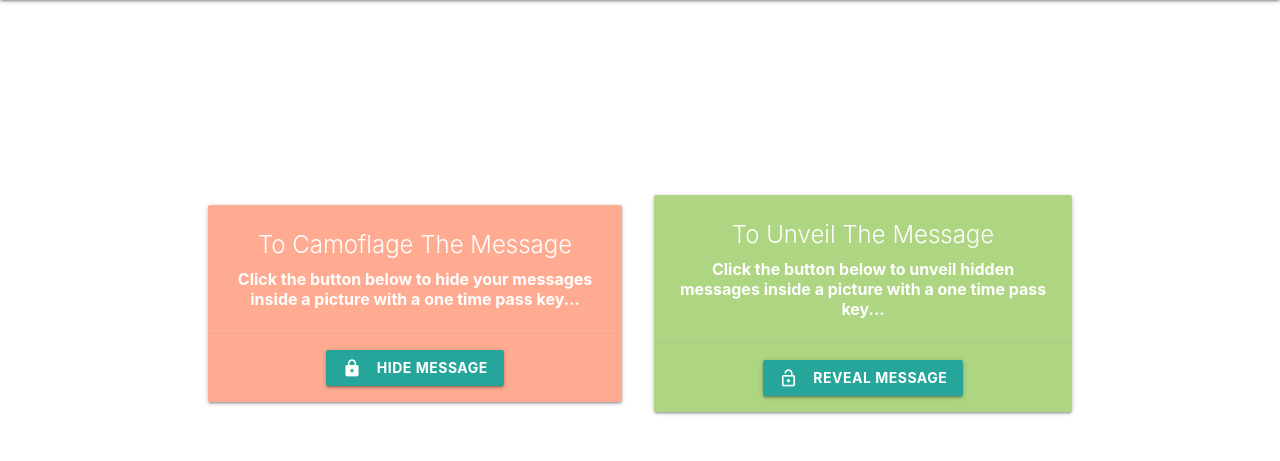
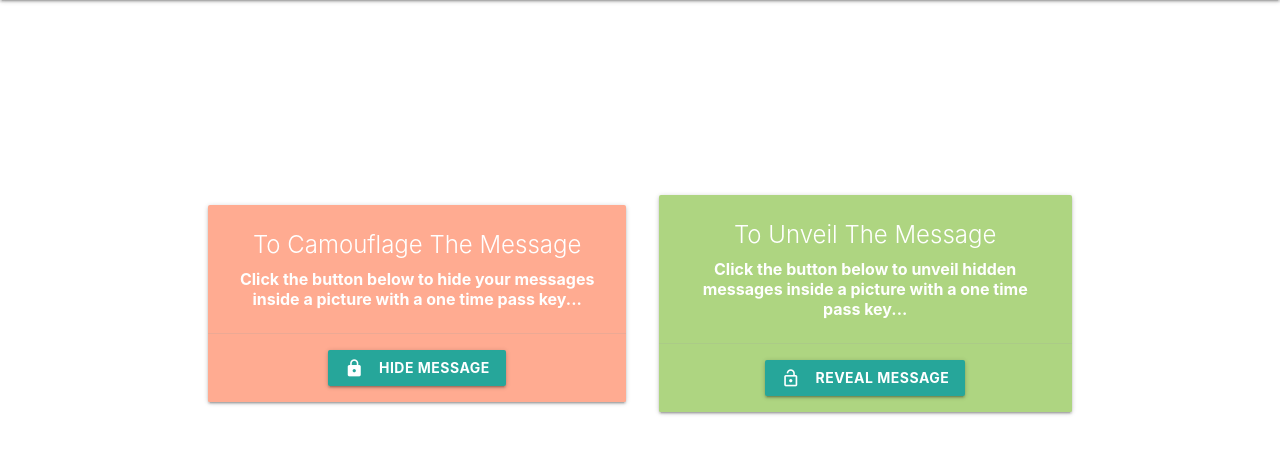
Before and after one commit to ShivamG0217/camouflage, a Django app: page / in a window 1280 px wide. Shown: the part 64-525 px from the top of the page. Run offline with Django 3.2, Linux system fonts and the light colour scheme; lists and menus that the app fills with data are empty.

Commit message:
correction

```diff
--- a/main/templates/main/home.html
+++ b/main/templates/main/home.html
@@ -33,7 +33,7 @@
 								    <div class="col s7 m12">
 								      <div class="card deep-orange lighten-3">
 								        <div class="card-content white-text">
-								          <span class="card-title">To Camoflage The Message </span>
+								          <span class="card-title">To Camouflage The Message </span>
 								          <p>Click the button below to hide your messages inside a picture with a one time pass key...</p>
 								        </div>
 								        <div class="card-action">
```
